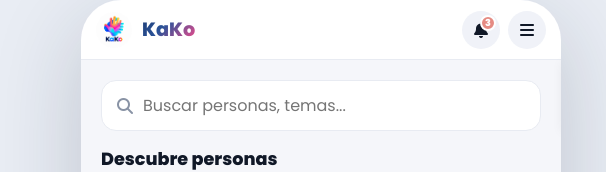
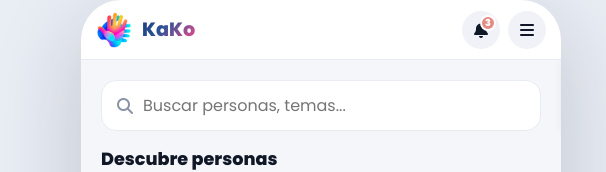
Before and after one commit to danielfuentesher/kako, a plain HTML site: page perfilconpago.html in a window 1280 px wide. Shown: the top 172 px of the page, 319-925 px from the left. Drawn offline with Linux system fonts and the light colour scheme.

Commit message:
Update perfilconpago.html

```diff
--- a/perfilconpago.html
+++ b/perfilconpago.html
@@ -252,7 +252,7 @@ body.dark-mode .notif-badge { border-color: #1e293b; }
   <!-- HEADER GLOBAL -->
   <header class="app-header">
     <div class="header-brand" onclick="showScreen('screen-discover')" style="cursor:pointer">
-      <img src="log.png" alt="KaKo">
+      <img src="icono.png" alt="KaKo">
       <span>KaKo</span>
     </div>
     <div class="header-actions">
```
